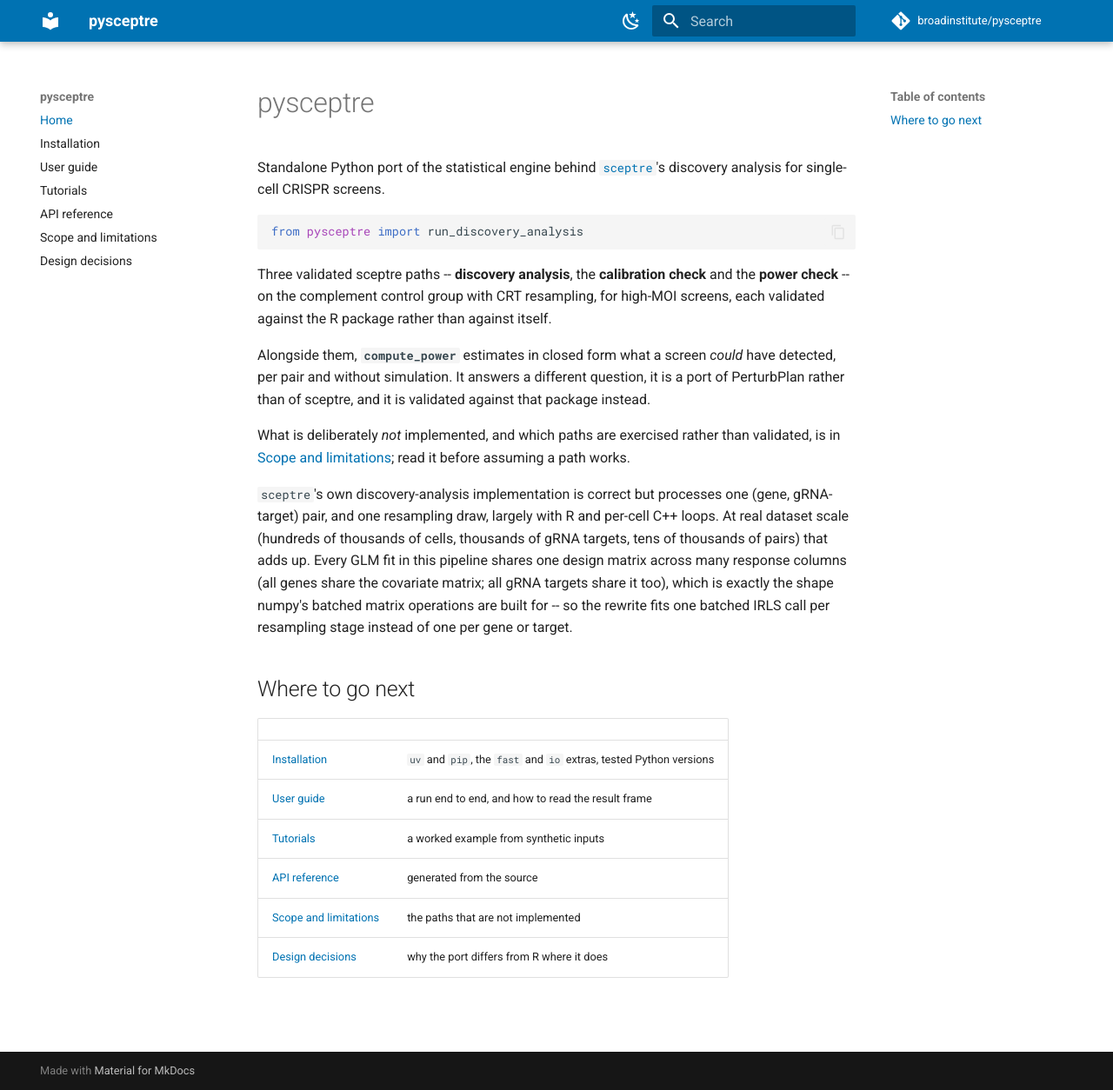
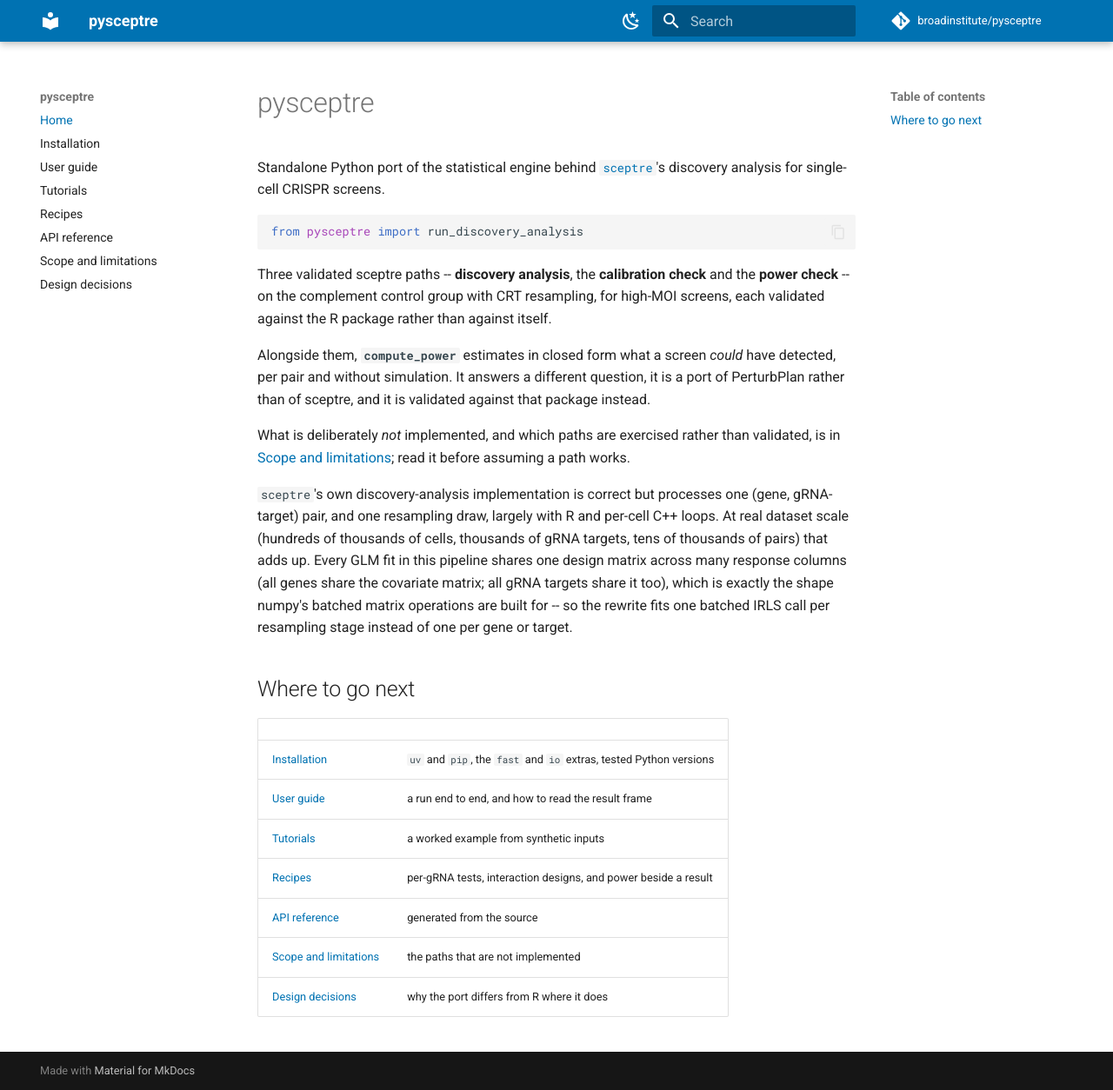
Before and after one commit to broadinstitute/pysceptre, an MkDocs documentation site: the page built from docs/index.md, in a window 1280 px wide and 1254 px high. Shown: the whole window at 87% size. Built offline with MkDocs 1.6.1 and Material for MkDocs 9.7.7, drawn with Linux system fonts in a browser that asks for light colours; comment, search, counter and statistics services are not loaded; part of the change alters nothing that is shown.

Commit message:
ADD a recipes page for the patterns that are not a single call
Three recipes, each run before being written down and each naming the way it
is most easily got wrong.

Per-gRNA tests: the engine never learns what the keys of grna_target_cells
mean, so keying that dict by guide gives one test per guide. Worth saying
plainly that this is not sceptre's "singleton" strategy reproduced -- no
per-target aggregation, a per-guide multiple-testing burden that makes a
per-target threshold the wrong one, and QC that a guide can fail where its
target passed.

Interaction designs: covariate_matrix imposes nothing on its columns, so
anything writable as columns works. The hazard is rank deficiency, which the
new check now refuses by name, and the note that the columns passed are what
the null model conditions on, which is what makes a covariate a control
rather than a variable of interest.

Power for pairs that failed QC: the clearest case for the estimate, since a
NaN p-value has nothing to say. The nonzero-count thresholds matter here and
default to the wrong thing for this use, so the recipe sets them and reads
qc_failure_prob back.

The power-beside-a-result recipe is pulled from README.md by marker rather
than copied, per the rule that the README stays canonical and the site cannot
drift from it. Verified the include renders in the built page.

Co-Authored-By: Claude Opus 5 (1M context) <noreply@anthropic.com>

````diff
--- a/README.md
+++ b/README.md
@@ -282,6 +282,8 @@ before using it on a single pair: the estimate is good enough to plan a screen
 and to triage its negatives, not to close a question about one element-gene
 pair.
 
+<!-- --8<-- [start:recipe-power] -->
+
 #### Reporting power alongside a discovery result
 
 `run_discovery_analysis` returns no power column, and `compute_power` is not
@@ -354,6 +356,8 @@ estimate says something a p-value cannot. Pass them to `compute_power` too,
 with `n_nonzero_trt_thresh` and `n_nonzero_cntrl_thresh` set to the
 thresholds the QC used, so the estimate includes the probability the pair
 would have failed QC at all.
+
+<!-- --8<-- [end:recipe-power] -->
 
 ### Lower-level building blocks
 
--- a/docs/index.md
+++ b/docs/index.md
@@ -31,6 +31,7 @@ assuming a path works.
 | [Installation](installation.md) | `uv` and `pip`, the `fast` and `io` extras, tested Python versions |
 | [User guide](guide.md) | a run end to end, and how to read the result frame |
 | [Tutorials](tutorials.md) | a worked example from synthetic inputs |
+| [Recipes](recipes.md) | per-gRNA tests, interaction designs, and power beside a result |
 | [API reference](api.md) | generated from the source |
 | [Scope and limitations](scope.md) | the paths that are not implemented |
 | [Design decisions](design.md) | why the port differs from R where it does |
--- /dev/null
+++ b/docs/recipes.md
@@ -0,0 +1,105 @@
+# Recipes
+
+Patterns that are not a single function call. Each one has been run before
+being written down, and each names the way it is most easily got wrong.
+
+The three public analyses are in the [User guide](guide.md); this page is for
+the joins and the designs around them.
+
+## Per-gRNA tests instead of per-target
+
+[Scope](scope.md) says gRNA integration is `"union"` only, and that is true of
+sceptre's *named* strategy. But the engine never learns what the keys of
+`grna_target_cells` mean: it builds one indicator per key, fits the binomial
+model and draws the CRT from it. So key that dict by gRNA and you get one test
+per guide.
+
+```python
+# targeting_grna_cells comes straight from an export: grna_id -> cell indices
+pairs = pd.DataFrame(
+    [(gene, guide) for gene in genes_of_interest for guide in targeting_grna_cells],
+    columns=["response_id", "grna_target"],
+)
+
+result = run_discovery_analysis(
+    response_matrix, gene_ids, covariate_matrix,
+    targeting_grna_cells,          # keyed by guide, not by target
+    pairs,
+    side="left", seed=0,
+)
+```
+
+On a screen where one guide of four carries a real knockdown, that guide comes
+back significant and its three siblings do not.
+
+**Three things this is not.** It is not sceptre's `"singleton"` strategy
+reproduced: there is no per-target aggregation afterwards, and no attempt to
+match how sceptre reports singleton results. The multiple-testing burden is
+now per guide rather than per target, so a threshold derived from a
+per-target run is the wrong one -- derive it from this run's own p-values.
+And a guide's cell count is much smaller than its target's, so pairs that
+passed QC at target resolution can fail it at guide resolution; check that
+before reading a null result as biology.
+
+## A design matrix with interactions
+
+`covariate_matrix` is a plain numeric design matrix and the engine imposes
+nothing on its columns, so anything you can write as columns works. There is
+no formula DSL, which means no `model.matrix()` to fight and also no
+`model.matrix()` to catch your mistakes.
+
+```python
+timepoint = ...   # (n_cells,)
+batch = ...       # (n_cells,) 0/1
+
+covariate_matrix = np.column_stack([
+    np.ones(n_cells),          # intercept
+    np.log(response_n_umis),   # sceptre's own covariates, if you want them
+    timepoint,
+    batch,
+    timepoint * batch,         # the interaction
+])
+```
+
+**Hold out a reference level.** The one real hazard is rank deficiency, and
+hand-built designs are where it happens: a factor's full dummy set beside an
+intercept, a covariate repeated on two scales, or a column that is constant
+within another's levels. Any of those makes the weighted least squares
+singular. `run_discovery_analysis` refuses such a matrix before fitting
+anything and names the redundant columns, so the failure is a sentence rather
+than a `LinAlgError` from inside the solver -- but it is still your design to
+fix.
+
+Two smaller notes. Every fit scales with the number of columns, so a wide
+design costs real time on a large screen. And the columns you pass are the
+columns the *null model* conditions on, which is what makes a covariate a
+control rather than a variable of interest: adding `timepoint` asks whether
+the perturbation has an effect *beyond* what time explains.
+
+## Power for pairs the screen could not test
+
+The pairs that fail pairwise QC carry a NaN p-value because no test was ever
+run on them. They are the clearest case for an analytical estimate, since a
+p-value has nothing to say and the question -- could this screen ever have
+seen this -- is exactly what the closed form answers.
+
+```python
+power = compute_power(
+    untested_pairs,                # the pass_qc == False rows
+    cells_per_grna, baseline_expression_stats,
+    fold_change_mean=0.85, fold_change_sd=0.13,
+    cutoff=cutoff, num_total_cells=n_cells,
+    n_nonzero_trt_thresh=7,        # the thresholds the QC actually used
+    n_nonzero_cntrl_thresh=7,
+)
+```
+
+**Set the thresholds here, unlike everywhere else.** They default to 0, which
+is right for pairs that already passed QC: their power should not be
+discounted for a risk that did not materialise. For a pair that was never
+tested the discount is the point, and the returned `qc_failure_prob` column
+says how much of the answer it accounts for. A pair with high `power` and high
+`qc_failure_prob` is one the screen could have detected had it captured the
+cells.
+
+--8<-- "README.md:recipe-power"
--- a/mkdocs.yml
+++ b/mkdocs.yml
@@ -48,6 +48,7 @@ nav:
   - Installation: installation.md
   - User guide: guide.md
   - Tutorials: tutorials.md
+  - Recipes: recipes.md
   - API reference: api.md
   - Scope and limitations: scope.md
   - Design decisions: design.md
````
